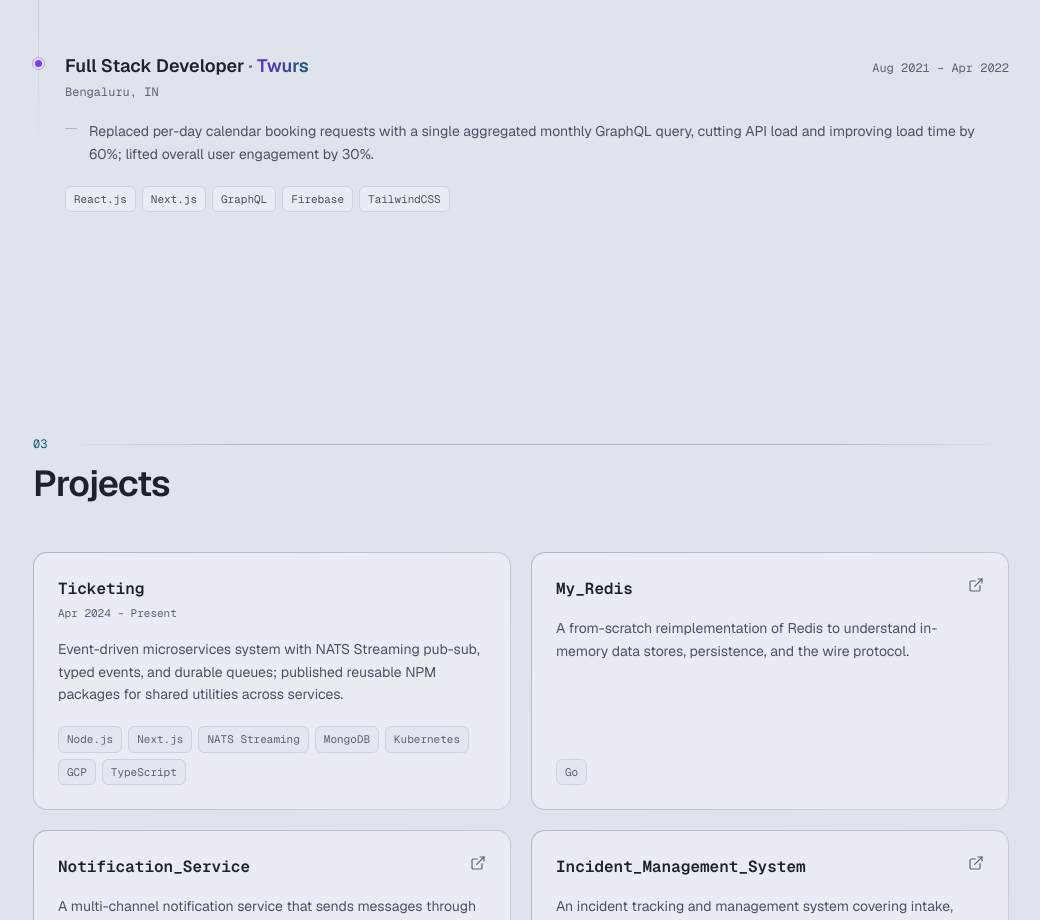
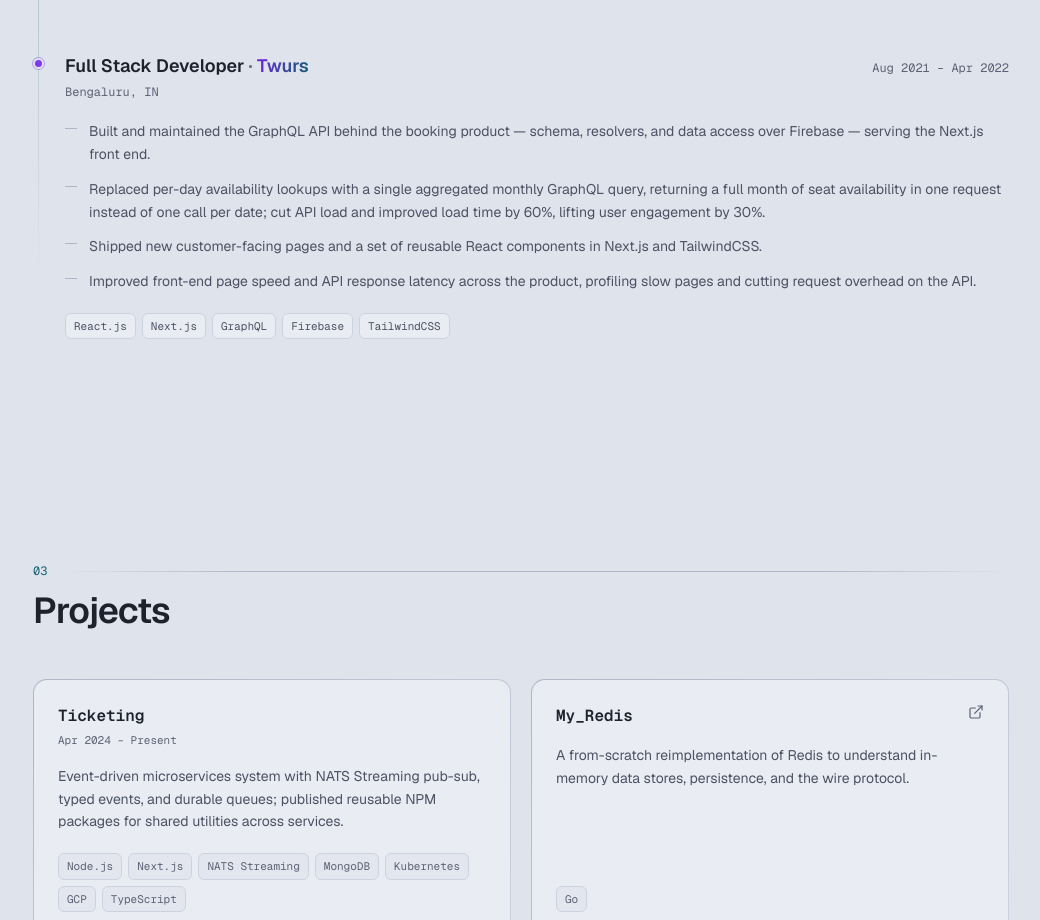
Before and after one commit to MSKU786/Portfolio, a Next.js app: page / in a window 1280 px wide. Shown: the part 2760-3680 px from the top of the page, without its empty margins (119-1159 px from the left). Built offline with nearby package versions, Linux system fonts and the light colour scheme.

Commit message:
Updated twurs experince section

```diff
--- a/src/components/playground/EventLoopSection.tsx
+++ b/src/components/playground/EventLoopSection.tsx
@@ -134,7 +134,7 @@ export function EventLoopSection({ runtime }: { runtime: Runtime }) {
     <section
       aria-labelledby={headingId}
       onKeyDown={onKeyDown}
-      className="mx-auto w-full max-w-[1500px] px-4 py-10 sm:px-6"
+      className="mx-auto w-full max-w-[1500px] scroll-mt-20 px-4 py-10 sm:px-6"
     >
       <header className="mb-4 flex flex-wrap items-baseline justify-between gap-x-6 gap-y-1">
         <h2 id={headingId} className="text-xl font-semibold tracking-tight text-foreground sm:text-2xl">
--- a/src/data/resume.ts
+++ b/src/data/resume.ts
@@ -67,7 +67,10 @@ export const experience: Experience[] = [
     period: "Aug 2021 – Apr 2022",
     skills: ["React.js", "Next.js", "GraphQL", "Firebase", "TailwindCSS"],
     highlights: [
-      "Replaced per-day calendar booking requests with a single aggregated monthly GraphQL query, cutting API load and improving load time by 60%; lifted overall user engagement by 30%.",
+      "Built and maintained the GraphQL API behind the booking product — schema, resolvers, and data access over Firebase — serving the Next.js front end.",
+      "Replaced per-day availability lookups with a single aggregated monthly GraphQL query, returning a full month of seat availability in one request instead of one call per date; cut API load and improved load time by 60%, lifting user engagement by 30%.",
+      "Shipped new customer-facing pages and a set of reusable React components in Next.js and TailwindCSS.",
+      "Improved front-end page speed and API response latency across the product, profiling slow pages and cutting request overhead on the API.",
     ],
   },
 ];
```
